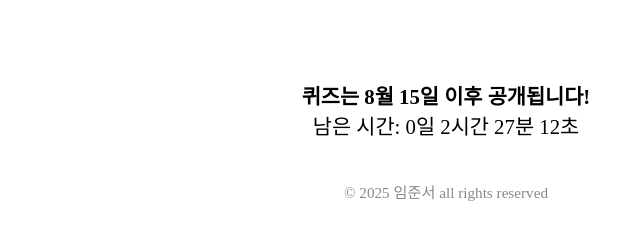
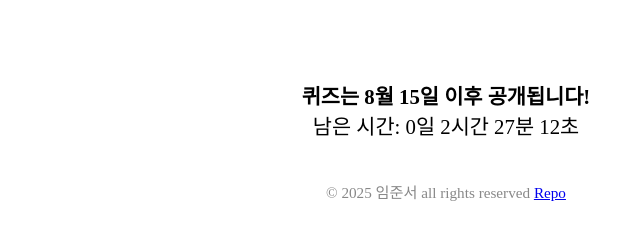
Before and after one commit to LIM-2014/-____-, a plain HTML site: page index.html in a window 1280 px wide. Shown: the full height of the page, 194-834 px from the left. Drawn offline with Linux system fonts and the light colour scheme.

Commit message:
Update index.html

```diff
--- a/index.html
+++ b/index.html
@@ -22,6 +22,7 @@
   <script src="광복퀴즈.js"></script>
     <footer style="text-align:center; margin:40px 0 16px 0; color:#888; font-size:0.95em;">
     &copy; 2025 임준서 all rights reserved
+    <a href="https://github.com/lim-2014/-____-/" target="_blank" rel="noopener noreferrer">Repo</a>
   </footer>
 </body>
 
```
